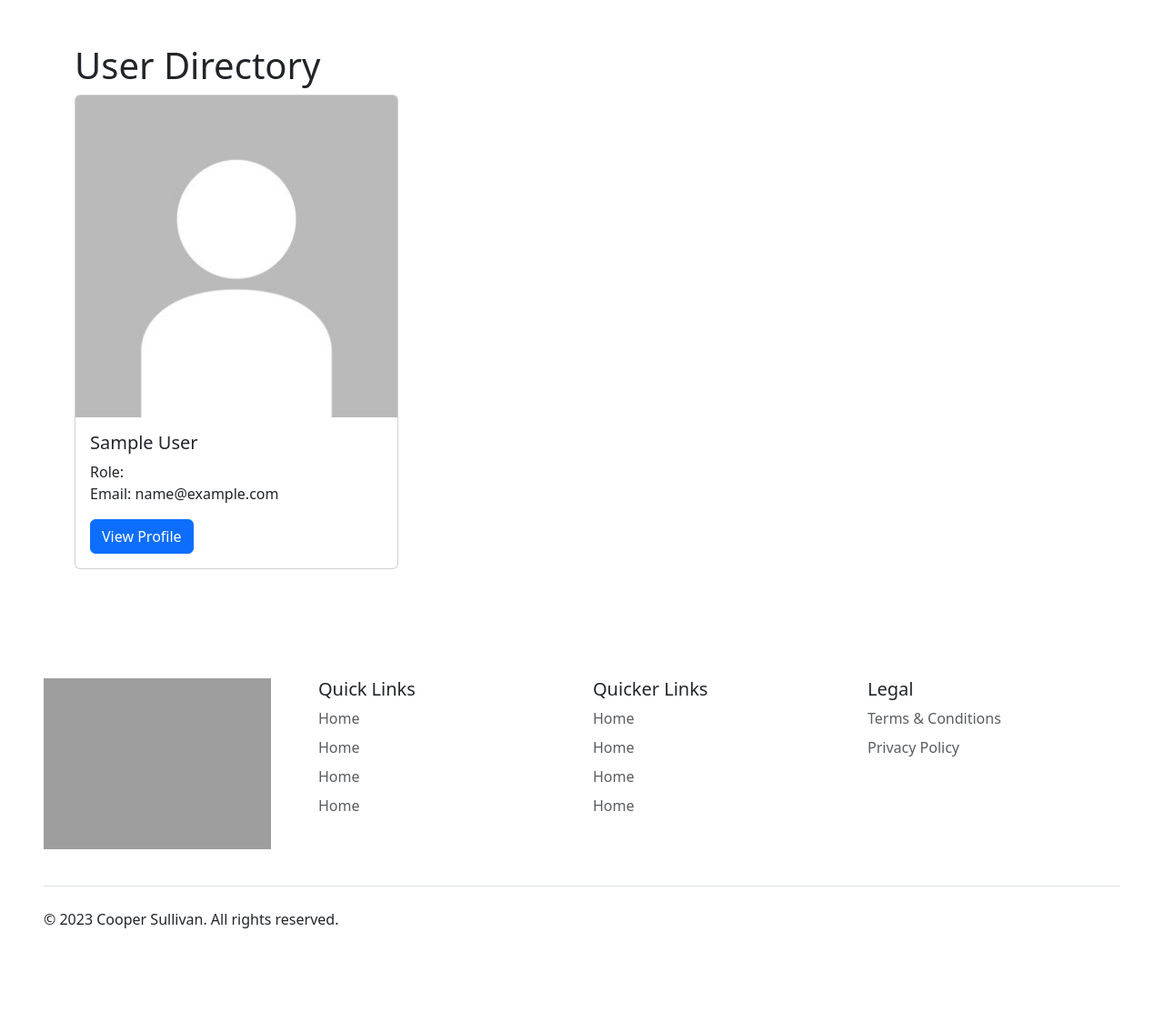
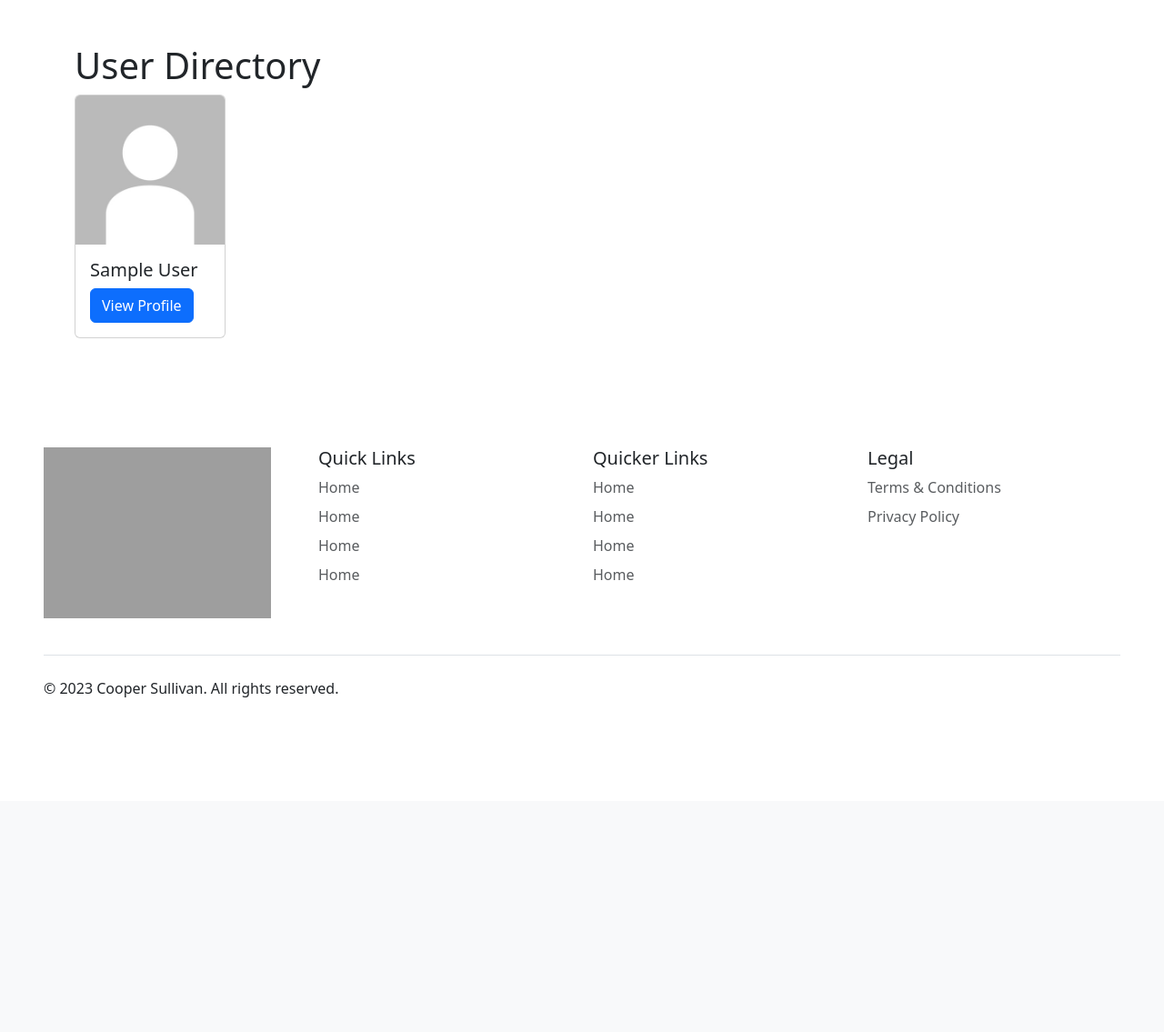
Before and after one commit to coopersully/law_app, a Django app: page /directory/ in a window 1280 px wide. Shown: the part 176-1311 px from the top of the page at 91% size. After the commit the page ends 943 px from the top, so only its background shows below. Run offline with Django 4.2, Linux system fonts and the light colour scheme; the visitor is signed in with stand-in values (Sample User, id 1); data comes from the database, SQL or seed files in the repository; parts of the project's set-up code (start-up, migrations or seed data) failed here and were passed over; some libraries are stand-ins or nearby versions; grey boxes are pictures that could not be loaded.

Commit message:
Update directory UI
- Fix column sizing
- Minimize info on each card

```diff
--- a/templates/directory.html
+++ b/templates/directory.html
@@ -8,7 +8,7 @@
         <h1>User Directory</h1>
         <div class="row">
             {% for user in users %}
-                <div class="col-md-4">
+                <div class="col-md-2">
                     <div class="card mb-4">
                         {% if user.profile_pic %}
                             <img src="{{ user.profile_pic.url }}" class="card-img-top"
@@ -19,10 +19,6 @@
                         {% endif %}
                         <div class="card-body">
                             <h5 class="card-title">{{ user.first_name }} {{ user.last_name }}</h5>
-                            <p class="card-text">
-                                Role: {{ user.role }}<br>
-                                Email: {{ user.email }}
-                            </p>
                             <a href="{% url 'view_profile' user.username %}" class="btn btn-primary">View Profile</a>
                         </div>
                     </div>
```
